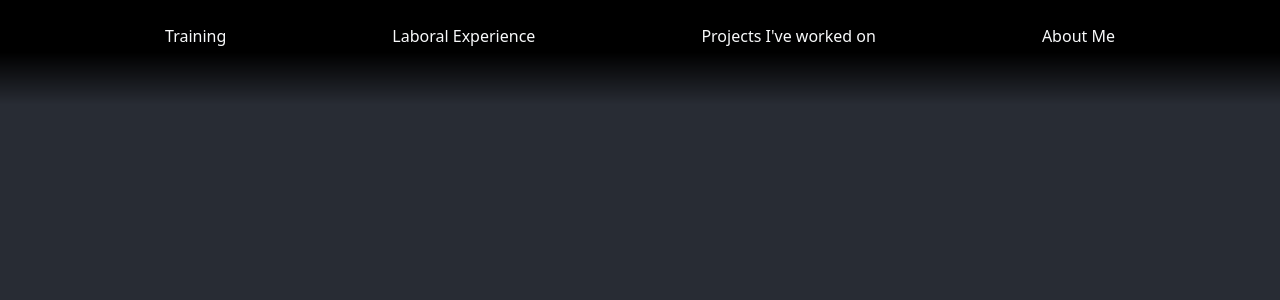
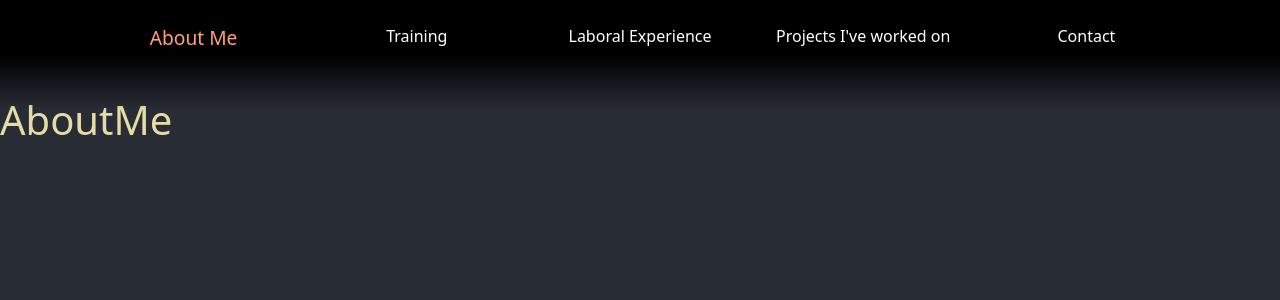
Before and after one commit to martimayoral/martimayo_old, a React (Create React App) app: page / in a window 1280 px wide. Shown: the top 300 px of the page. Built offline with nearby package versions, Linux system fonts and the light colour scheme.

Commit message:
project bg, nav css, comments

```diff
--- a/public/index.html
+++ b/public/index.html
@@ -9,7 +9,7 @@
   <meta name="description" content="Web site created using create-react-app" />
   <link rel="apple-touch-icon" href="%PUBLIC_URL%/logo192.png" />
   <link rel="manifest" href="%PUBLIC_URL%/manifest.json" />
-  <title>Typer</title>
+  <title>Marti's personal page</title>
 </head>
 
 <body>
--- a/src/App.css
+++ b/src/App.css
@@ -1,14 +1,40 @@
-
 .App {
   background-color: #282c34;
   min-height: 100vh;
   color: white;
 }
 
-h1{
+h1 {
   color: rgb(230, 218, 165);
 }
 
+
+/*--- Nav ---*/
 .bg-navbar {
   background-image: linear-gradient(180deg, #000 0%, #000 50%, #0000 100%);
-  }
+}
+
+.nav-link {
+  color: white !important;
+  /*will change color of text within the element */
+}
+
+.nav-link-selected {
+  color: lightsalmon !important;
+  /*will change color of text within the element */
+ font-size: larger
+}
+
+.nav-link:hover {
+  color: lightskyblue !important
+  /*will change color of text within the element on hover */
+}
+
+
+.masthead {
+  height: 50vh;
+  min-height: 100px;
+  background-size: cover;
+  background-position: center;
+  background-repeat: no-repeat;
+}
--- a/src/App.js
+++ b/src/App.js
@@ -1,63 +1,81 @@
 import React from "react";
-import {
-  BrowserRouter as Router,
-  Switch,
-  Route
-} from "react-router-dom";
+import { Switch, Route, useLocation } from "react-router-dom";
 import { Container, Nav, Navbar } from 'react-bootstrap'
 import "bootstrap"
 import './App.css';
+import AboutMe from "./pages/AboutMe";
 import Training from "./pages/Training";
-import AboutMe from "./pages/AboutMe";
 import LaboralExp from "./pages/LaboralExp";
 import Projects from "./pages/Projects";
+import Contact from "./pages/Contact";
 
 function App() {
+  const location = useLocation();
+
+  // I have all pages information here, in one simple array
+  const pages = [
+    {
+      name: "About Me",
+      component: (() => {return <AboutMe/>}),
+      route: "/"
+    },
+    {
+      name: "Training",
+      component: (() => {return <Training/>}),
+      route: "/training"
+    },
+    {
+      name: "Laboral Experience",
+      component: (() => {return <LaboralExp/>}),
+      route: "/laboral"
+    },
+    {
+      name: "Projects I've worked on",
+      component: (() => {return <Projects/>}),
+      route: "/projects"
+    },
+    {
+      name: "Contact",
+      component: (() => {return <Contact/>}),
+      route: "/contact"
+    }
+  ]
+
   return (
-    <div className="App d-flex justify-content-center">
-      <Router>
-        <header className=" ">
+    <div className="App">
       <Navbar fixed="top" className="navbar-dark bg-navbar pb-5 pt-3" expand="md">
         <div className="w-100">
           <Container>
-                <Navbar.Toggle aria-controls="basic-navbar-nav" className=" " />
-                <Navbar.Collapse className=" ">
-                  <Nav fill className="w-100" >
-                    <Nav.Item>
-                      <Nav.Link className="text-light" href="/training">Training</Nav.Link>
+            {/* For whenever is small */}
+            <Navbar.Toggle aria-controls="basic-navbar-nav" />
+            <Navbar.Collapse>
+              <Nav fill justify className="w-100" >
+                {/* Navegation items */}
+                {pages.map((page,i) => (
+                  <Nav.Item key={i}>
+                    <Nav.Link className={location.pathname !== page.route ? "nav-link" : "nav-link-selected"} href={page.route}>
+                      {page.name}
+                    </Nav.Link>
                   </Nav.Item>
-                    <Nav.Item>
-                      <Nav.Link className="text-light" href="/laboral">Laboral Experience</Nav.Link>
-                    </Nav.Item>
-                    <Nav.Item>
-                      <Nav.Link className="text-light" href="/projects">Projects I've worked on</Nav.Link>
-                    </Nav.Item>
-                    <Nav.Item>
-                      <Nav.Link className="text-light" href="/aboutme">About Me</Nav.Link>
-                    </Nav.Item>
+                ))}
               </Nav>
             </Navbar.Collapse>
           </Container>
         </div>
       </Navbar>
-        </header>
-        <div className="w-50 h-100">
+
+      <div>
+        <div className="h-100">
           <Switch>
-              <Route path="/aboutme">
-                <AboutMe/>
+            {/* Classic react-router route design using switch */}
+            {pages.map((page,i) => (
+              <Route key={i} exact path={page.route}>
+                {page.component}
               </Route>
-              <Route path="/training">
-                <Training/>
-              </Route>
-              <Route path="/laboral">
-                <LaboralExp/>
-              </Route>
-              <Route path="/projects">
-                <Projects/>
-              </Route>
+            ))}
           </Switch>
         </div>
-      </Router>
+      </div>
     </div>
   );
 }
--- a/src/index.js
+++ b/src/index.js
@@ -3,13 +3,16 @@ import ReactDOM from 'react-dom';
 import './index.css';
 import App from './App';
 import reportWebVitals from './reportWebVitals';
+import { BrowserRouter as Router } from "react-router-dom";
 
 // Importing the Bootstrap CSS
 import 'bootstrap/dist/css/bootstrap.min.css';
 
 ReactDOM.render(
   <React.StrictMode>
-    <App />
+    <Router>
+      <App />
+    </Router>
   </React.StrictMode>,
   document.getElementById('root')
 );
--- /dev/null
+++ b/src/pages/Contact.js
@@ -0,0 +1,12 @@
+import React from "react"
+
+function Contact() {
+    return (
+        <div>
+            <br /><br /><br /><br />
+            <h1>Contact</h1>
+        </div>
+    )
+}
+
+export default Contact
--- a/src/pages/Projects.js
+++ b/src/pages/Projects.js
@@ -1,10 +1,24 @@
 import React from "react"
+import { Container } from "react-bootstrap"
+import headerBg from "./../images/projectBg.PNG"
 
 function Projects() {
     return (
         <div>
-            <br /><br /><br /><br />
-            <h1>Projects</h1>
+            <header className="masthead" style={{ backgroundImage: `url(${headerBg})` }} />
+            <Container className=" ">
+                <div className=" align-self-center">
+                    <h1>Projects</h1>
+                    <br /><br /><br /><br />
+                    <br /><br /><br /><br />bla bla bla
+                    <br /><br /><br /><br />bla bla bla
+                    <br /><br /><br /><br />bla bla bla
+                    <br /><br /><br /><br />bla bla bla
+                    <br /><br /><br /><br />bla bla bla
+                    <br /><br /><br /><br />bla bla bla
+                </div>
+                <div>something</div>
+            </Container>
         </div>
     )
 }
```
Also changed, not shown: 1 other file (tests, documents, lock files or other folders). Lines whose indentation alone changed are shown as unchanged.
